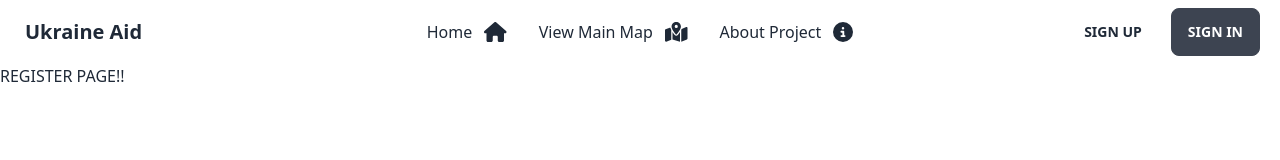
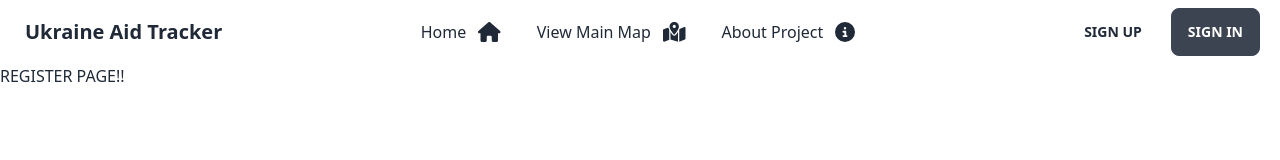
Before and after one commit to AGuyWhoIsBored/ukraid, a Next.js app: page /register in a window 1280 px wide. Shown: the top 160 px of the page. Built offline with nearby package versions, Linux system fonts and the light colour scheme.

Commit message:
fix bug with header where clicking on anything not the anchor text (eg icon) wouldn't trigger route change

```diff
--- a/client/components/common/Header.tsx
+++ b/client/components/common/Header.tsx
@@ -32,58 +32,62 @@ export default function Header() {
             className="menu menu-compact dropdown-content mt-3 p-2 shadow bg-base-100 rounded-box w-52"
           >
             <li>
-              <span className="flex justify-between">
               <Link href="/">
-                  <a>Home</a>
+                <a className="flex justify-between w-full mb-1 py-2">
+                  <span>Home</span>
+                  <FontAwesomeIcon icon={faHome} size="lg" />
+                </a>
               </Link>
-                <FontAwesomeIcon icon={faHome} size="lg" />
-              </span>
             </li>
             <li>
-              <span className="flex justify-between">
               <Link href="/main">
-                  <a>View Main Map</a>
+                <a className="flex justify-between w-full mb-1 py-2">
+                  <span>View Main Map</span>
+                  <FontAwesomeIcon icon={faMapLocationDot} size="lg" />
+                </a>
               </Link>
-                <FontAwesomeIcon icon={faMapLocationDot} size="lg" />
-              </span>
             </li>
             <li>
-              <span className="flex justify-between">
               <Link href="/about">
-                  <a>About Project</a>
+                <a className="flex justify-between w-full py-2">
+                  <span>About Project</span>
+                  <FontAwesomeIcon icon={faCircleInfo} size="lg" />
+                </a>
               </Link>
-                <FontAwesomeIcon icon={faCircleInfo} size="lg" />
-              </span>
             </li>
           </ul>
         </div>
-        <a className="btn btn-ghost normal-case text-xl">Ukraine Aid</a>
+        <Link href="/">
+          <a className="btn btn-ghost normal-case text-xl">
+            Ukraine Aid Tracker
+          </a>
+        </Link>
       </div>
       <div className="navbar-center hidden lg:flex">
         <ul className="menu menu-horizontal p-0">
           <li>
-            <span className="flex justify-between">
             <Link href="/">
-                <a>Home</a>
+              <a className="flex justify-between w-full mr-1">
+                <span>Home</span>
+                <FontAwesomeIcon icon={faHome} size="lg" />
+              </a>
             </Link>
-              <FontAwesomeIcon icon={faHome} size="lg" />
-            </span>
           </li>
           <li>
-            <span className="flex justify-between">
             <Link href="/main">
-                <a>View Main Map</a>
+              <a className="flex justify-between w-full mr-1">
+                <span>View Main Map</span>
+                <FontAwesomeIcon icon={faMapLocationDot} size="lg" />
+              </a>
             </Link>
-              <FontAwesomeIcon icon={faMapLocationDot} size="lg" />
-            </span>
           </li>
           <li>
-            <span className="flex justify-between">
             <Link href="/about">
-                <a>About Project</a>
+              <a className="flex justify-between w-full mr-1">
+                <span>About Project</span>
+                <FontAwesomeIcon icon={faCircleInfo} size="lg" />
+              </a>
             </Link>
-              <FontAwesomeIcon icon={faCircleInfo} size="lg" />
-            </span>
           </li>
         </ul>
       </div>
```
Lines whose indentation alone changed are shown as unchanged.
